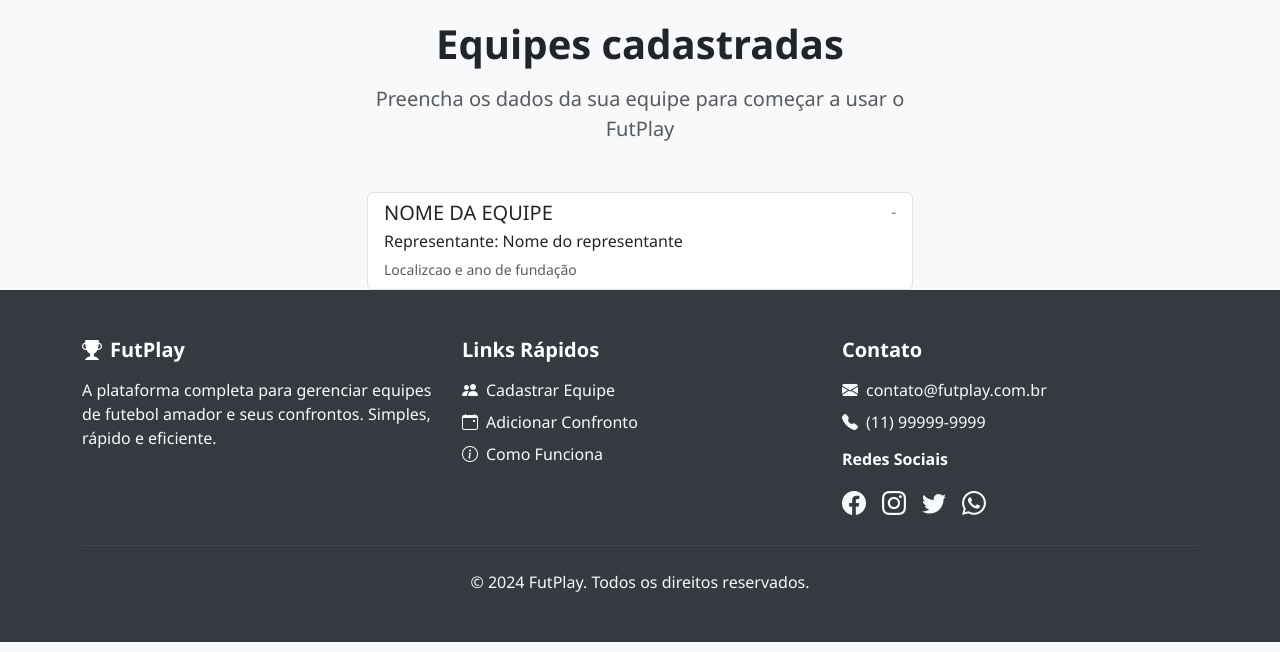
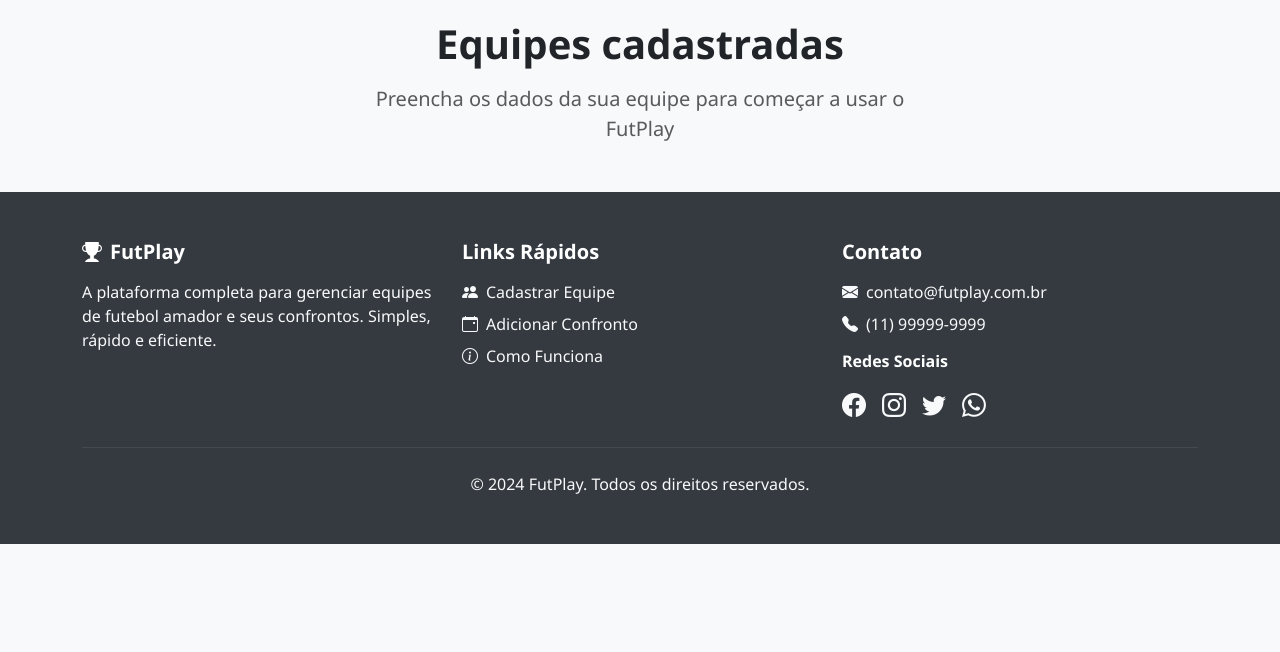
Before and after one commit to joaontdev/futebolamador.online, a PHP site: page /app/views/equipes-cadastradas.php in a window 1280 px wide. Shown: the part 148-800 px from the top of the page. Run offline with PHP 8.4, Linux system fonts and the light colour scheme; data that the repository does not hold is empty; some libraries are stand-ins or nearby versions.

Commit message:
Remoção da linha de exemplo

```diff
--- a/app/views/equipes-cadastradas.php
+++ b/app/views/equipes-cadastradas.php
@@ -89,14 +89,14 @@ use App\Controllers\EquipeController;
 
                             ?>
 
-                            <a href="#" class="list-group-item list-group-item-action">
+                            <!-- <a href="#" class="list-group-item list-group-item-action">
                                 <div class="d-flex w-100 justify-content-between">
                                     <h5 class="mb-1">NOME DA EQUIPE</h5>
                                     <small class="text-body-secondary">-</small>
                                 </div>
                                 <p class="mb-1">Representante: Nome do representante</p>
                                 <small class="text-body-secondary">Localizcao e ano de fundação</small>
-                            </a>
+                            </a> -->
                         </div>
                     </div>
                 </div>
```
Also changed, not shown: 1 other file.
